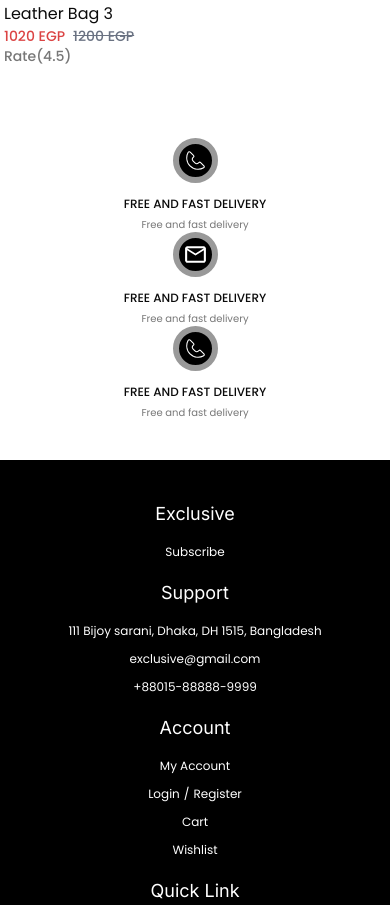
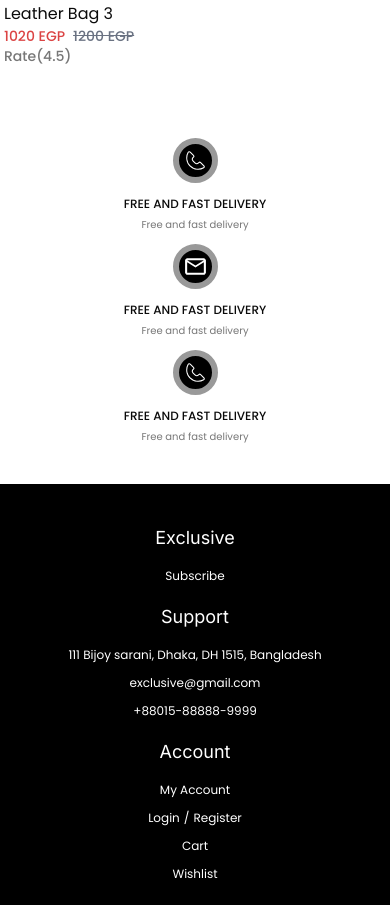
Before and after one commit to ebrahem-hima/E-commerce-Store-with-Admin-Dashboard, a Next.js app: page / in a window 390 px wide. Shown: the part 1660-2565 px from the top of the page. Built offline with nearby package versions, Linux system fonts and the light colour scheme; no server answers; the database is empty.

Commit message:
add admin dashboard with basic layout

```diff
--- a/components/shared/HomeIcons.tsx
+++ b/components/shared/HomeIcons.tsx
@@ -3,9 +3,9 @@ import { homeIcons } from "../../constant/filterNavbar";
 
 const HomeIcons = () => {
   return (
-    <div className="grid grid-cols-1 md:grid-cols-2 lg:grid-cols-3">
-      {homeIcons.map((icon) => (
-        <div className="flex-center flex-col gap-1" key={icon.text}>
+    <div className="grid grid-cols-1 sm:grid-cols-3 max-sm:gap-3">
+      {homeIcons.map((icon, id) => (
+        <div className="flex-center flex-col gap-1" key={id}>
           <icon.icon
             size={45}
             className="bg-black mb-2 p-1 text-white border-6 border-[#999] rounded-full"
--- a/src/app/(root)/admin/AdminNavbar.tsx
+++ b/src/app/(root)/admin/AdminNavbar.tsx
@@ -4,7 +4,7 @@ import Link from "next/link";
 
 const AdminNavbar = () => {
   return (
-    <nav className="fixe left-0 top-[57px] pt-4 px-3 bg-blue-600 h-screen flex flex-col gap-2 text-white">
+    <nav className="fixe left-0 top-[57px] pt-4 px-3 bg-blue-600 h-screen flex flex-col gap-2 text-white max-md:hidden">
       {adminNavbar.map((nav) => (
         <Link
           key={nav.text}
--- a/src/app/(root)/admin/dashboard/Info.tsx
+++ b/src/app/(root)/admin/dashboard/Info.tsx
@@ -2,7 +2,7 @@ import { DollarSign } from "lucide-react";
 
 const Info = () => {
   return (
-    <div className="flex-between  rounded-[4px] px-4 py-2">
+    <div className="flex-between rounded-[4px] px-4 py-2 border border-blue-600">
       <div className="flex flex-col gap-1">
         <span className="font-medium text-[20px]">$10.54</span>
         <span className="text-[12px] text-[#777]">Total Reven</span>
--- a/src/app/(root)/admin/dashboard/page.tsx
+++ b/src/app/(root)/admin/dashboard/page.tsx
@@ -10,7 +10,7 @@ const Page = () => {
   return (
     <div className="flex flex-col gap-6">
       {/* Info */}
-      <div className="grid grid-cols-5 gap-4">
+      <div className="grid grid-cols-2 sm:grid-cols-3 md:grid-cols-3 lg:grid-cols-5 gap-5">
         <Info />
         <Info />
         <Info />
--- a/src/app/(root)/admin/layout.tsx
+++ b/src/app/(root)/admin/layout.tsx
@@ -9,7 +9,7 @@ export default function RootLayout({
 }>) {
   return (
     // <ProductProvider>
-    <div className="grid grid-cols-[250px_1fr] gap-4">
+    <div className="grid grid-cols-[250px_1fr] max-md:grid-cols-1 gap-4">
       <AdminNavbar />
       {/* <div>a</div> */}
       <div>{children}</div>
```
